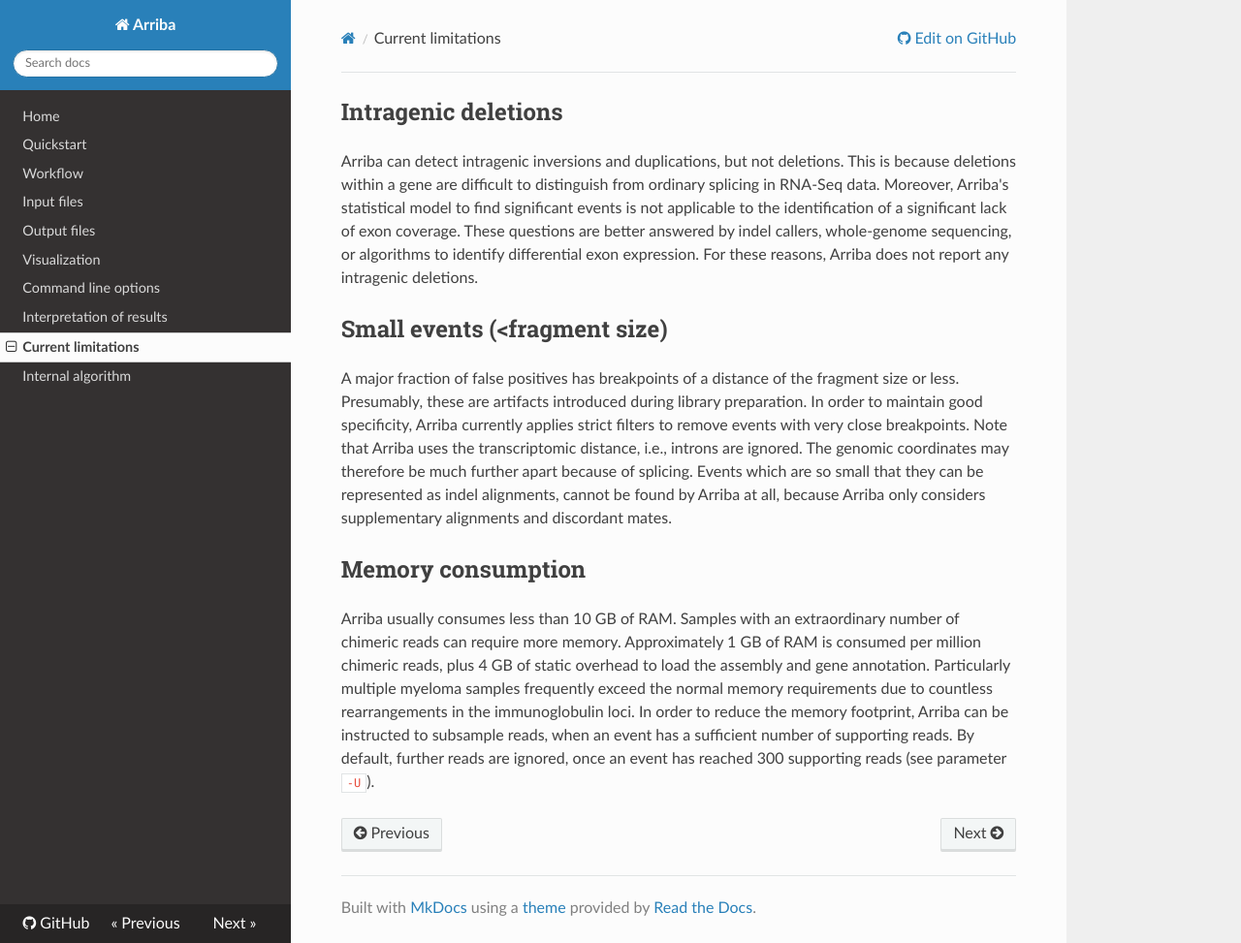
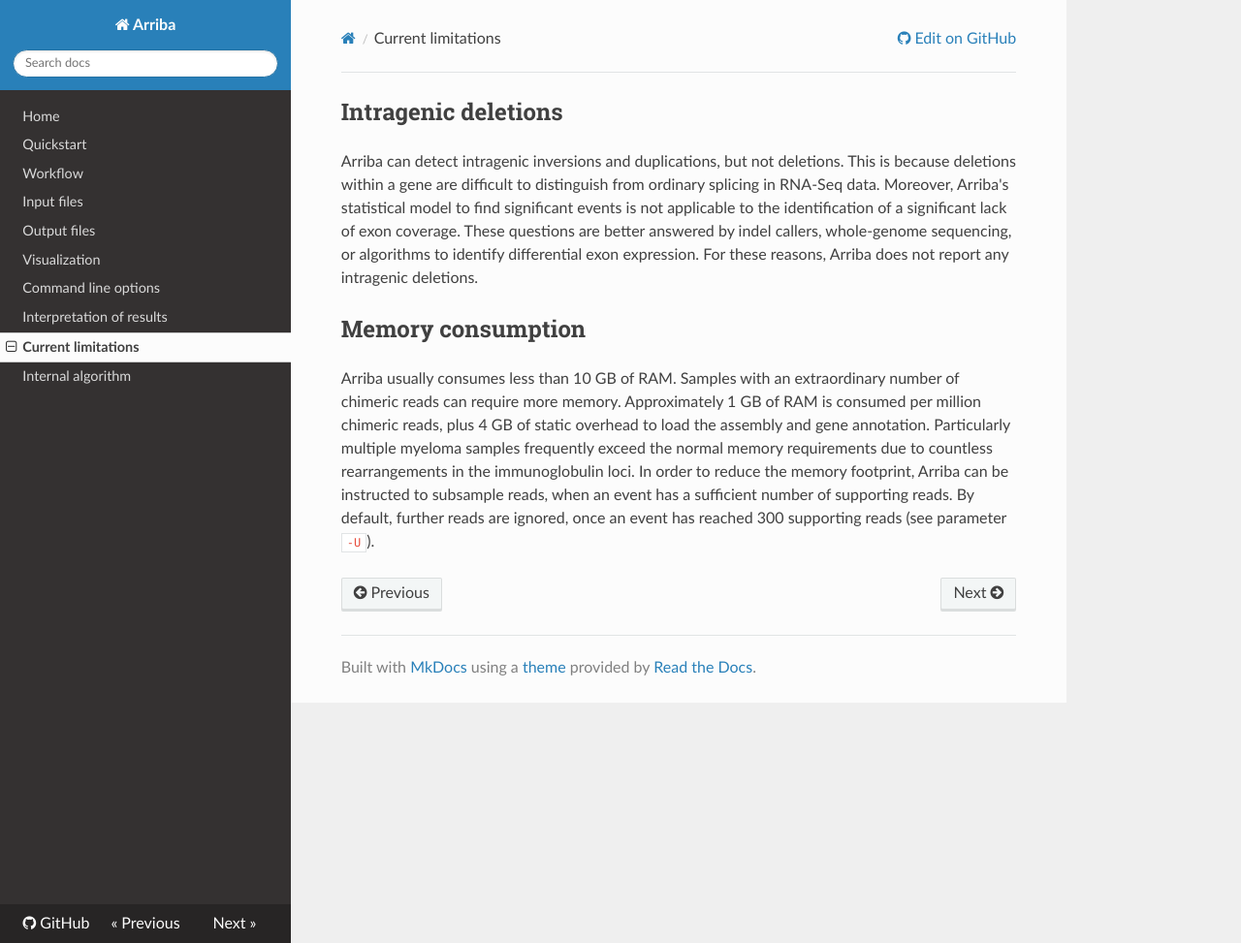
Before and after one commit to suhrig/arriba, an MkDocs documentation site: the page built from documentation/current-limitations.md, in a window 1280 px wide and 973 px high. Shown: the whole window at 97% size. Built offline with MkDocs 1.6.1, drawn with Linux system fonts in a browser that asks for light colours; nearby versions of some CDN libraries; old or Windows-style settings are respelled for this version of MkDocs.

Commit message:
remove detection of small events from current limitations

```diff
--- a/documentation/current-limitations.md
+++ b/documentation/current-limitations.md
@@ -3,11 +3,6 @@
 
 Arriba can detect intragenic inversions and duplications, but not deletions. This is because deletions within a gene are difficult to distinguish from ordinary splicing in RNA-Seq data. Moreover, Arriba's statistical model to find significant events is not applicable to the identification of a significant lack of exon coverage. These questions are better answered by indel callers, whole-genome sequencing, or algorithms to identify differential exon expression. For these reasons, Arriba does not report any intragenic deletions.
 
-Small events (<fragment size)
------------------------------
-
-A major fraction of false positives has breakpoints of a distance of the fragment size or less. Presumably, these are artifacts introduced during library preparation. In order to maintain good specificity, Arriba currently applies strict filters to remove events with very close breakpoints. Note that Arriba uses the transcriptomic distance, i.e., introns are ignored. The genomic coordinates may therefore be much further apart because of splicing. Events which are so small that they can be represented as indel alignments, cannot be found by Arriba at all, because Arriba only considers supplementary alignments and discordant mates.
-
 Memory consumption
 ------------------
 
```
